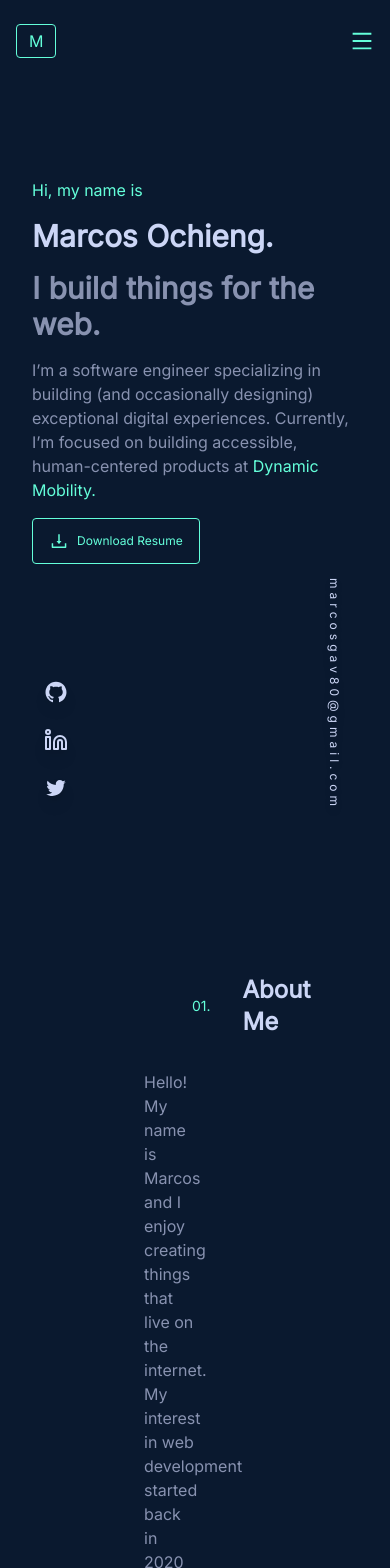
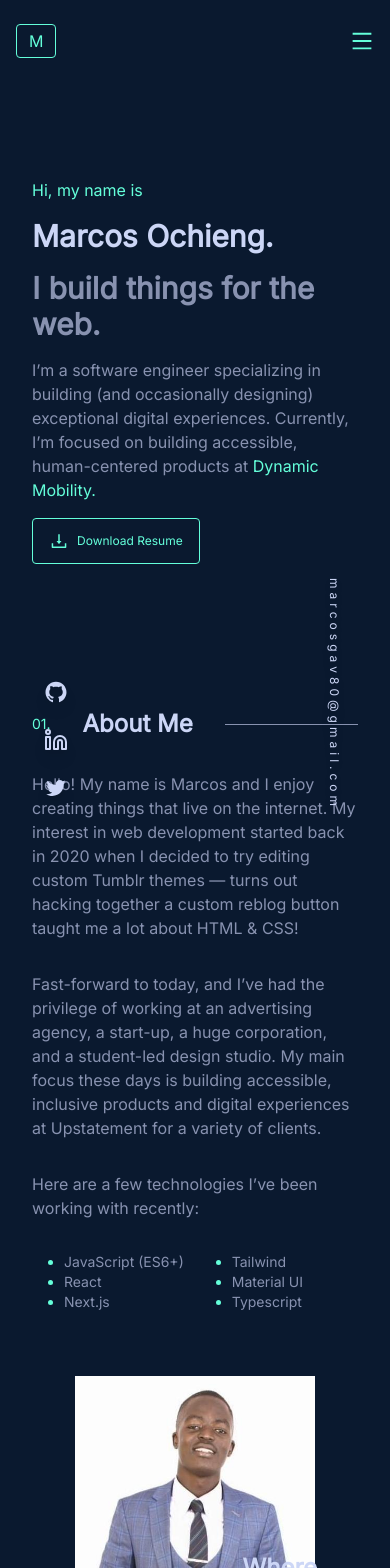
Before and after one commit to Marcos8060/port, a Next.js app: page / in a window 390 px wide. Shown: the top 1568 px of the page. Built offline with nearby package versions, Linux system fonts and the light colour scheme.

Commit message:
added responsiveness for about page

```diff
--- a/components/about.js
+++ b/components/about.js
@@ -2,14 +2,14 @@ import React from "react";
 
 const About = () => {
   return (
-    <section className="h-screen px-36 py-12">
-      <div className="flex gap-8 items-center w-6/12 px-12">
+    <section className="h-screen sm:px-36 px-8 py-12">
+      <div className="flex gap-8 items-center md:w-6/12 w-full sm:px-12">
         <span className="text-secondary text-sm">01.</span>
         <h1 className="text-white font-black text-2xl">About Me</h1>
         <div class="flex-grow h-px bg-gray"></div>
       </div>
-      <div className="flex gap-16 my-8">
-        <div className="w-1/2 space-y-8 mx-auto">
+      <div className="md:flex grid gap-16 my-8">
+        <div className="md:w-1/2 w-full space-y-8 mx-auto">
           <p className="text-gray">
             Hello! My name is Marcos and I enjoy creating things that live on
             the internet. My interest in web development started back in 2020
--- a/components/hero.js
+++ b/components/hero.js
@@ -4,7 +4,7 @@ import { AiOutlineDownload } from 'react-icons/ai'
 const Hero = () => {
   return (
     <>
-      <section className="sm:px-36 px-8 space-y-4 h-screen py-24 md:w-9/12 w-full">
+      <section className="sm:px-36 px-8 space-y-4 sm:h-screen h-auto py-24 md:w-9/12 w-full">
         <p className="text-secondary text-left">Hi, my name is</p>
         <h1 className="text-white font-black sm:text-6xl text-3xl">Marcos Ochieng.</h1>
         <h1 className="text-gray font-black sm:text-6xl text-3xl">
```
